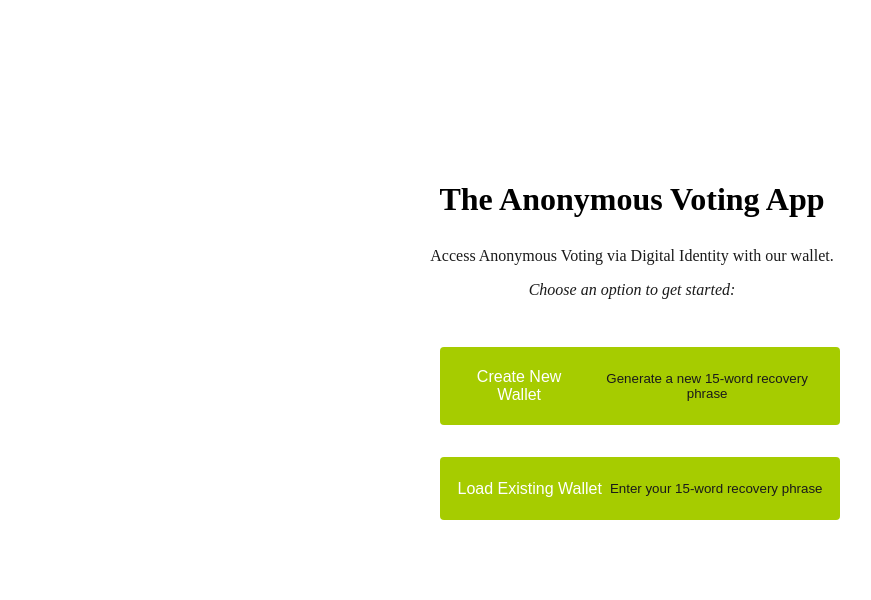
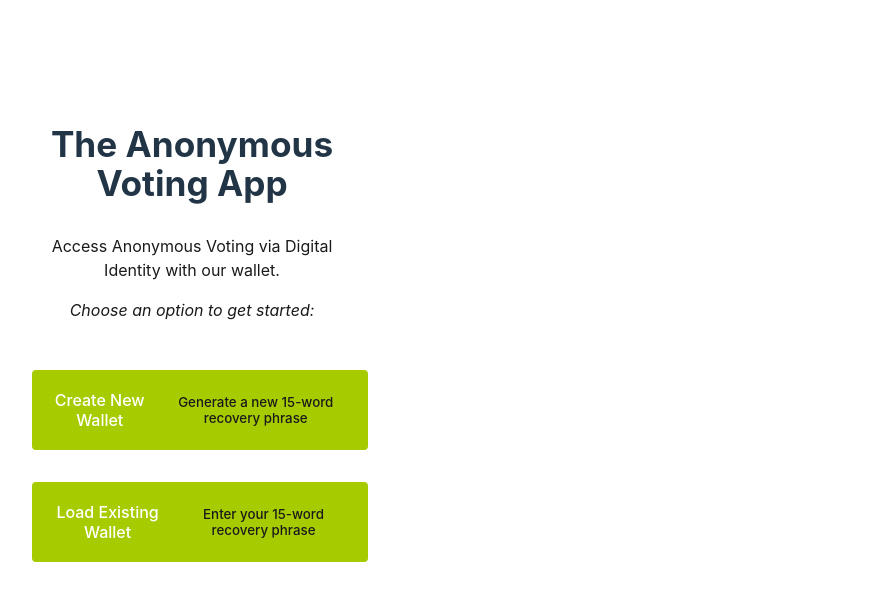
Before and after one commit to incubiq/vote_with_did, a React (Vite) app in the folder crypto-wallet-ext/: page / in a window 1280 px wide. Shown: the top 600 px of the page, without its empty margins (8-879 px from the left). Built offline with nearby package versions, Linux system fonts and the light colour scheme.

Commit message:
still working as non-ext

```diff
--- a/crypto-wallet-ext/src/App.jsx
+++ b/crypto-wallet-ext/src/App.jsx
@@ -1,6 +1,8 @@
 import React from 'react';
 
 import { BrowserRouter as Router, Routes, Route } from "react-router-dom";
+//import { BrowserRouter as Router } from "react-router-dom";
+//import { MemoryRouter as Router } from 'react-router-dom';
 import { WalletProvider } from './state/WalletContext';
 import Onboarding from "./pages/Onboard_Main";
 import EnterPassphrase from "./pages/Onboard_EnterPassphrase";
--- a/crypto-wallet-ext/src/main.jsx
+++ b/crypto-wallet-ext/src/main.jsx
@@ -4,7 +4,12 @@
 import './styles/base.css';
 import App from './App.jsx';
 
-createRoot(document.getElementById('root')).render(
+const root = document.getElementById('root');
+if (!root) {
+  throw new Error('Root element not found');
+}
+
+createRoot(root).render(
   <StrictMode>
     <App />
   </StrictMode>
--- a/crypto-wallet-ext/src/styles/base.css
+++ b/crypto-wallet-ext/src/styles/base.css
@@ -6,4 +6,67 @@
   --background-color: #ffffff;
   --text-color: #1a1a1a;
   --border-color: #cccccc;
+
+  font-family: Inter, system-ui, Avenir, Helvetica, Arial, sans-serif;
+  line-height: 1.5;
+  font-weight: 400;
+
+  color-scheme: light dark;
+  color: rgba(255, 255, 255, 0.87);
+  background-color: #242424;
+
+  font-synthesis: none;
+  text-rendering: optimizeLegibility;
+  -webkit-font-smoothing: antialiased;
+  -moz-osx-font-smoothing: grayscale;
+
 }
+
+body {
+  width: 400px;
+  height: 600px;
+  margin: 0;
+  overflow: hidden;
+}
+
+a {
+  font-weight: 500;
+  color: #646cff;
+  text-decoration: inherit;
+}
+a:hover {
+  color: #535bf2;
+}
+
+h1 {
+  font-size: 2.2em;
+  line-height: 1.1;
+}
+
+button {
+  border: 1px solid transparent;
+  padding: 1rem 1.2em;
+  font-size: 1em;
+  font-weight: 500;
+  font-family: inherit;
+  background-color: #1a1a1a;
+  cursor: pointer;
+  transition: border-color 0.25s;
+}
+button:focus,
+button:focus-visible {
+  outline: 4px auto -webkit-focus-ring-color;
+}
+
+@media (prefers-color-scheme: light) {
+  :root {
+    color: #213547;
+    background-color: #ffffff;
+  }
+  a:hover {
+    color: #747bff;
+  }
+  button {
+    background-color: #f9f9f9;
+  }
+}
--- a/crypto-wallet-ext/vite.config.js
+++ b/crypto-wallet-ext/vite.config.js
@@ -1,10 +1,26 @@
+// vite.config.js
 import { defineConfig } from 'vite';
+import react from '@vitejs/plugin-react';
+import { resolve } from 'path';
 
 export default defineConfig({
+  plugins: [react()],
   build: {
-    outDir: 'dist', // the folder where Vite will output the build
+    outDir: 'dist',
     rollupOptions: {
-      input: 'index.html', // entry point for your app
-    },
+      input: {
+        main: resolve(__dirname, 'index.html')
+      },
+      output: {
+        entryFileNames: '[name].js',
+        chunkFileNames: '[name].js',
+        assetFileNames: '[name].[ext]'
+      }
+    }
   },
+  base: './', // Add this line - important for extension
+  server: {
+    port: 3000,
+    open: true
+  }
 });
```
